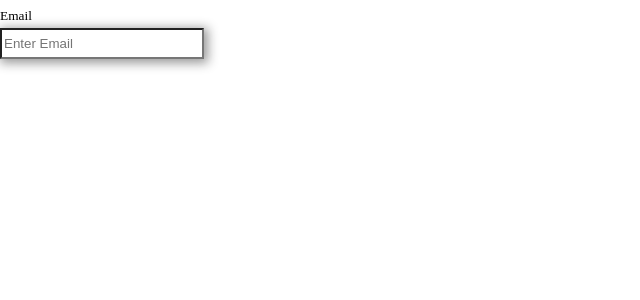
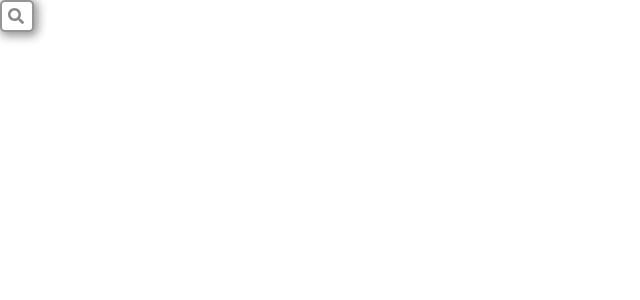
Before and after one commit to AbdurehmanNAMOEL/components, a React (Create React App) app: page / in a window 1280 px wide. Shown: the top 300 px of the page, without its empty margins (0-640 px from the left). Built offline with nearby package versions, Linux system fonts and the light colour scheme.

Commit message:
search component added

```diff
--- a/package.json
+++ b/package.json
@@ -8,6 +8,7 @@
     "@testing-library/user-event": "^13.5.0",
     "react": "^18.2.0",
     "react-dom": "^18.2.0",
+    "react-icons": "^4.6.0",
     "react-scripts": "5.0.1",
     "web-vitals": "^2.1.4"
   },
--- a/src/App.js
+++ b/src/App.js
@@ -2,21 +2,13 @@
 import { useState } from 'react';
 import './App.css';
 import InputField from './components/InputField';
+import SearchInputField from './components/SearchInputField';
 
 function App() {
   const [email,setEmail]= useState('')
   return (
     <div className="App">
-      <InputField
-       type='email'
-       placeholder={'Enter Email'}
-       title='Email'
-       setValue={setEmail}
-       value ={email}
-       name='email'
-       error={'valid email is required'}
-       width={'200px'}
-       />
+      <SearchInputField/>
     </div>
   );
 }
--- a/src/components/SearchInputField.jsx
+++ b/src/components/SearchInputField.jsx
@@ -1,7 +1,22 @@
 import './styles/search.css'
+import {FaSearch} from 'react-icons/fa';
+import {FaTimes} from 'react-icons/fa';
+import { useState,useEffect } from 'react';
 const SearchInputField = () => {
+  const [isSearching,setSearch]=useState(false)
+  const [width,setWidth]=useState(20)
+  useEffect(()=>{
+    if(isSearching){
+        setWidth(400)
+    }else setWidth(30)
+  })
   return (
-    <div className='search-container'>SearchInputField</div>
+    <div style={{width:`${width}px`}} className='search-container'>
+     {isSearching ? <input type="text" style={{width:`93%`}} />:''}
+     {isSearching ?
+      <FaTimes className='icon' onClick={()=>setSearch(false)}/>:
+      <FaSearch className='icon' onClick={()=>setSearch(true)}/>}
+    </div>
   )
 }
 
--- a/src/components/styles/inputField.css
+++ b/src/components/styles/inputField.css
@@ -6,7 +6,7 @@
 
 
 }
-input{
+ .input-field-Container input{
     width: 98%;
     height: 25px;
     margin-top: 4px;
--- a/src/components/styles/search.css
+++ b/src/components/styles/search.css
@@ -0,0 +1,32 @@
+.search-container{
+    display: flex;
+    justify-content: flex-end;
+    align-items: center;
+    background-color:white;
+    height: 28px;
+    gap:10px;
+    border:solid 2px #12121271;
+    box-shadow: 2px 2px 10px 2px #12121273;
+    border-radius: 5px;
+    -webkit-border-radius: 5px;
+    -moz-border-radius: 5px;
+    -ms-border-radius: 5px;
+    -o-border-radius: 5px;
+}
+.search-container input{
+    height: 25px;
+    border: none;
+}
+.icon{
+    margin-right: 8px;
+    cursor: pointer;
+    color: #1212127e;
+}
+.icon:hover{
+    transition: all 0.7s;
+    color: #121212;
+    -webkit-transition: all 0.7s;
+    -moz-transition: all 0.7s;
+    -ms-transition: all 0.7s;
+    -o-transition: all 0.7s;
+}
```
Also changed, not shown: 1 other file (tests, documents, lock files or other folders).
